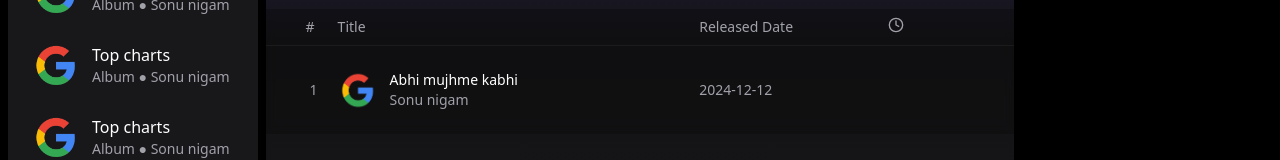
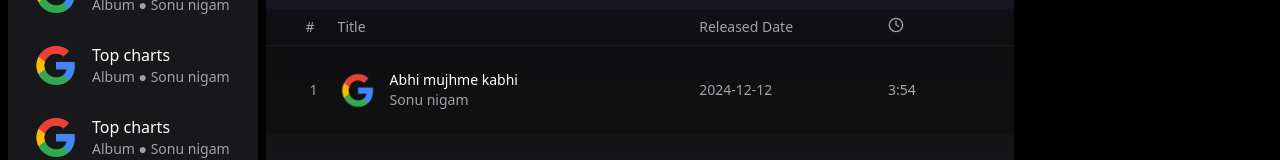
Before and after one commit to rakeshmannadev/Thunder, a React (Vite) app in the folder frontend/: page /album/2342342 in a window 1280 px wide. Shown: the part 367-527 px from the top of the page. Built offline with nearby package versions, Linux system fonts and the light colour scheme; no server answers.

Commit message:
frontend:albumpage song duration fixed

```diff
--- a/frontend/src/Pages/Album/AlbumPage.tsx
+++ b/frontend/src/Pages/Album/AlbumPage.tsx
@@ -1,6 +1,5 @@
 import { Button } from "@/components/ui/button";
 import { ScrollArea } from "@/components/ui/scroll-area";
-import { create } from "domain";
 import { Clock, Pause, Play } from "lucide-react";
 import { useParams } from "react-router-dom";
 
@@ -128,7 +127,9 @@ const AlbumPage = () => {
                         <div className="flex items-center">
                           {song.createdAt.split("T")[0]}
                         </div>
-                        <div className="flex items-center"></div>
+                        <div className="flex items-center">
+                          {formatDuration(song.duration)}
+                        </div>
                       </div>
                     );
                   })}
@@ -143,3 +144,9 @@ const AlbumPage = () => {
 };
 
 export default AlbumPage;
+
+export const formatDuration = (seconds: number) => {
+  const minutes = Math.floor(seconds / 60);
+  const remainingSeconds = seconds % 60;
+  return `${minutes}:${remainingSeconds.toString().padStart(2, "0")}`;
+};
```
